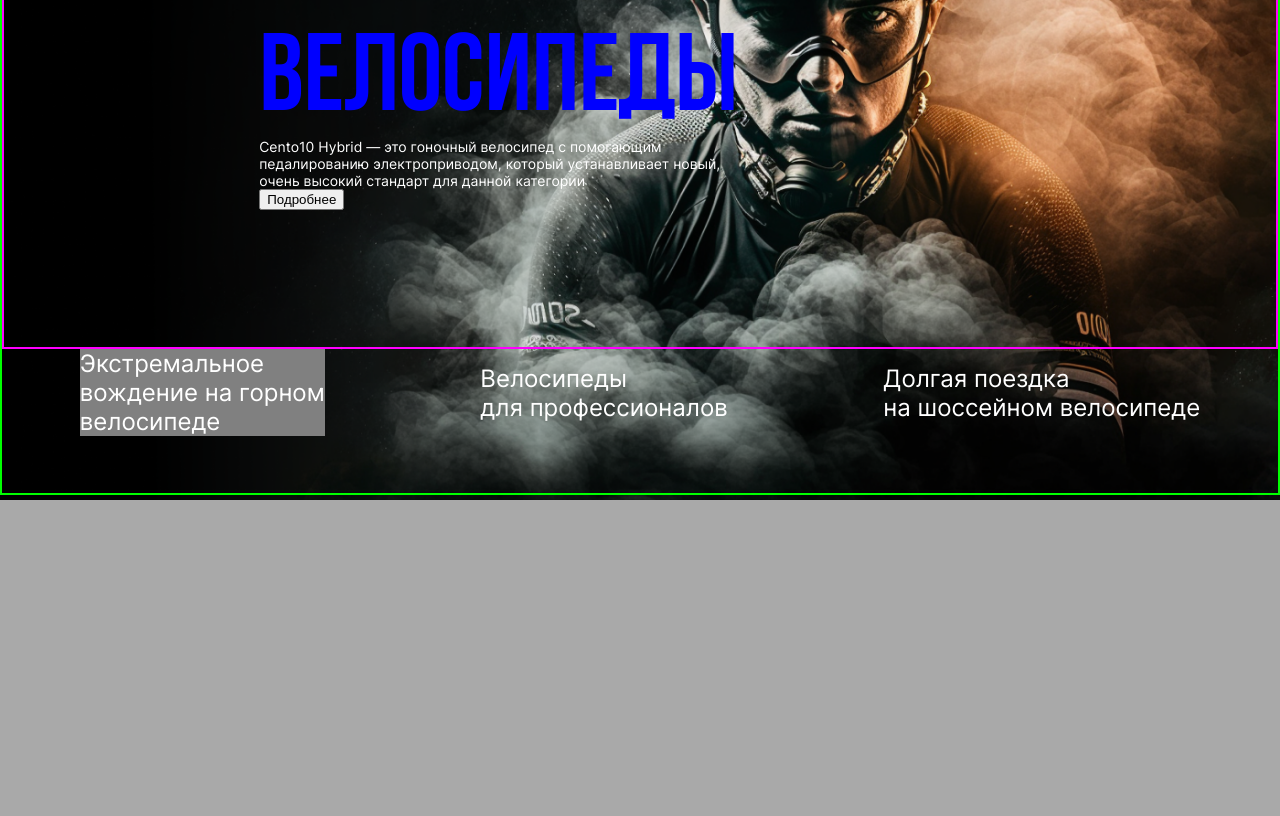
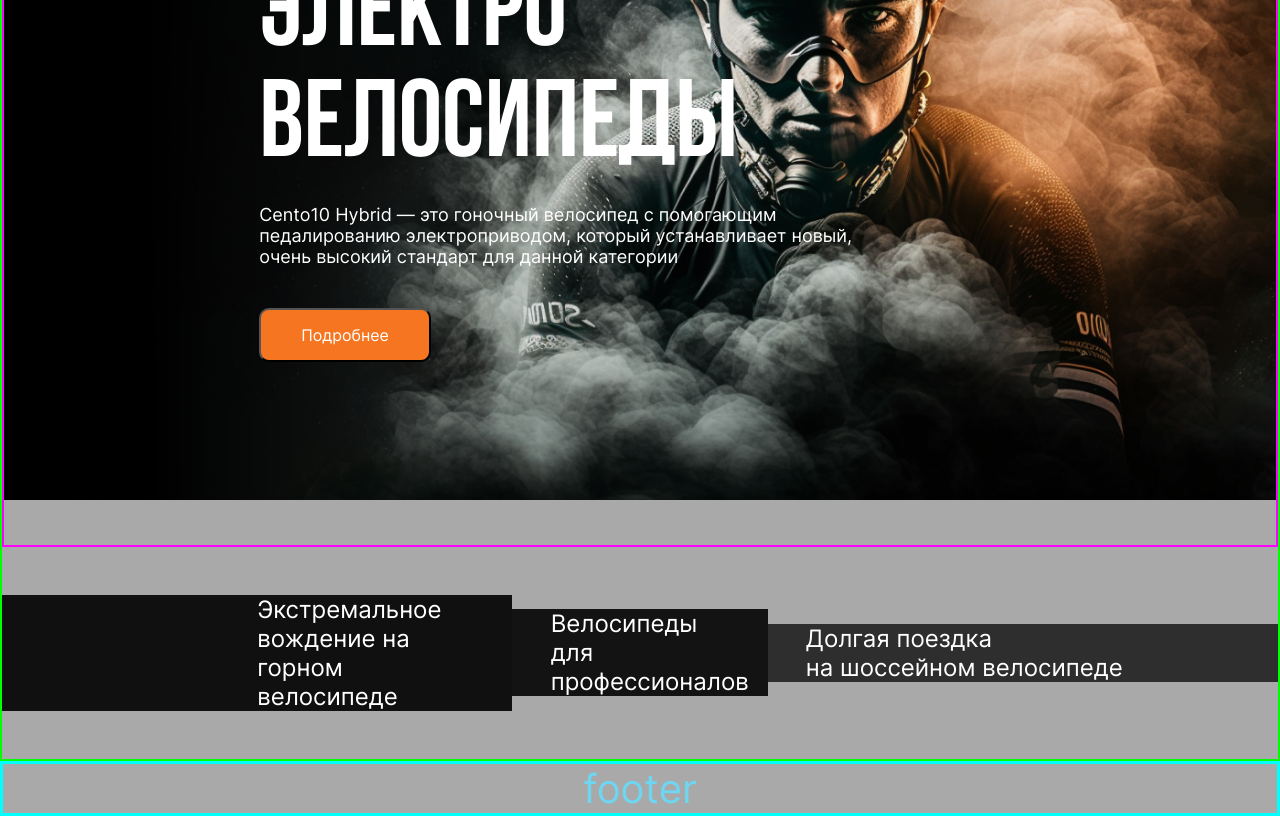
Before and after one commit to Cycle-Temka/Cycle-Frontend, a React (Create React App) app in the folder app/: page / in a window 1280 px wide. Shown: the part 300-1116 px from the top of the page. Before the commit the page ends 800 px from the top, so only its background shows below. Built offline with nearby package versions, Linux system fonts and the light colour scheme.

Commit message:
Update: /styles

```diff
--- a/app/src/App.js
+++ b/app/src/App.js
@@ -4,12 +4,15 @@ import "./styles/index.css";
 import "./styles/App.css";
 import Header from "./widgets/Header.tsx";
 import HomePage from "./widgets/HomePage.tsx";
+import Footer from "./widgets/Footer.tsx";
 
 function App() {
   return (
     <div className="App">
       <Header transparent={true} />
       <HomePage />
+      <main />
+      <Footer />
     </div>
   );
 }
--- a/app/src/styles/App.css
+++ b/app/src/styles/App.css
@@ -1,5 +1,5 @@
 .App {
-  height: 100vh;
+  /* height: 100vh; */
   text-align: center;
 }
 
--- /dev/null
+++ b/app/src/styles/Footer.css
@@ -0,0 +1,5 @@
+footer {
+  border: 3px solid aqua;
+  font-size: 40px;
+  color: rgba(110, 214, 240);
+}
--- a/app/src/styles/Header.css
+++ b/app/src/styles/Header.css
@@ -1,5 +1,5 @@
 .Header {
-  /* font-family: cursive; */
+  max-height: 105px;
   padding: 1%;
   padding-left: 15%;
   padding-right: 10%;
--- a/app/src/styles/HomePage.css
+++ b/app/src/styles/HomePage.css
@@ -1,5 +1,6 @@
 .HomePage {
   border: 2px solid rgb(0, 255, 0);
+
   color: white;
   text-align: center;
   align-items: center;
@@ -8,22 +9,54 @@
 
 .hp_offer {
   border: 2px solid rgb(255, 0, 255);
+  min-height: 770px;
+
   padding-left: 20%;
-  height: 80%;
+  height: 90%;
   display: flex;
-  text-align: left;
   flex-direction: column;
   justify-content: center;
   align-items: flex-start;
+  text-align: left;
 }
 
 .promo_h {
   font-family: bebas;
   font-size: 110px;
-  color: blue;
+
+  margin-bottom: 2%;
+}
+
+.promo_t {
+  font-family: inter;
+  font-size: 18px;
+
+  margin-bottom: 2%;
+}
+
+.more_details_btn {
+  margin-top: 2%;
+
+  font-family: inter;
+  padding: 15px 40px;
+  border-radius: 10px;
+  background: #f57520;
+  font-size: 16px;
+  color: #ffffff;
+}
+
+.more_details_btn:hover {
+  background: #f57520c4;
+  color: #ffffffc4;
+}
+
+.more_details_btn:focus {
+  outline: none;
 }
 
 .hp_bottom {
+  height: 212px;
+
   display: flex;
   flex-direction: row;
   justify-content: space-around;
@@ -33,9 +66,26 @@
 }
 
 .hp_bottom_item {
-  text-align: left;
 }
 
 #hpbi_1 {
-  background-color: gray;
+  width: 40%;
+  background: #101010;
+  text-align: left;
+  padding-left: 20%;
+  padding-right: 3%;
 }
+
+#hpbi_2 {
+  width: 20%;
+  background-color: #131313;
+  text-align: left;
+  padding-left: 3%;
+}
+
+#hpbi_3 {
+  width: 40%;
+  background-color: #2e2e2e;
+  text-align: left;
+  padding-left: 3%;
+}
--- /dev/null
+++ b/app/src/widgets/Footer.tsx
@@ -0,0 +1,12 @@
+import React from "react";
+import "../styles/Footer.css";
+
+function Footer() {
+  return (
+    <footer>
+      <div>footer</div>
+    </footer>
+  );
+}
+
+export default Footer;
--- a/app/src/widgets/HomePage.tsx
+++ b/app/src/widgets/HomePage.tsx
@@ -16,24 +16,24 @@ function HomePage() {
           педалированию электроприводом, который устанавливает новый,
           <br /> очень высокий стандарт для данной категории
         </span>
-        <button className="more_details">Подробнее</button>
+        <button className="more_details_btn">Подробнее</button>
       </section>
 
       <section className="hp_bottom">
-        <article className="hp_bottom_item" id="hpbi_1">
+        <a className="hp_bottom_item" id="hpbi_1">
           Экстремальное
           <br /> вождение на горном
           <br /> велосипеде
-        </article>
+        </a>
 
-        <article className="hp_bottom_item" id="hpbi_2">
+        <a className="hp_bottom_item" id="hpbi_2">
           Велосипеды <br />
           для профессионалов
-        </article>
+        </a>
 
-        <article className="hp_bottom_item" id="hpbi_3">
+        <a className="hp_bottom_item" id="hpbi_3">
           Долгая поездка <br /> на шоссейном велосипеде
-        </article>
+        </a>
       </section>
     </article>
   );
```
Also changed, not shown: app/src/widgets/MyButton.tsx (added).
